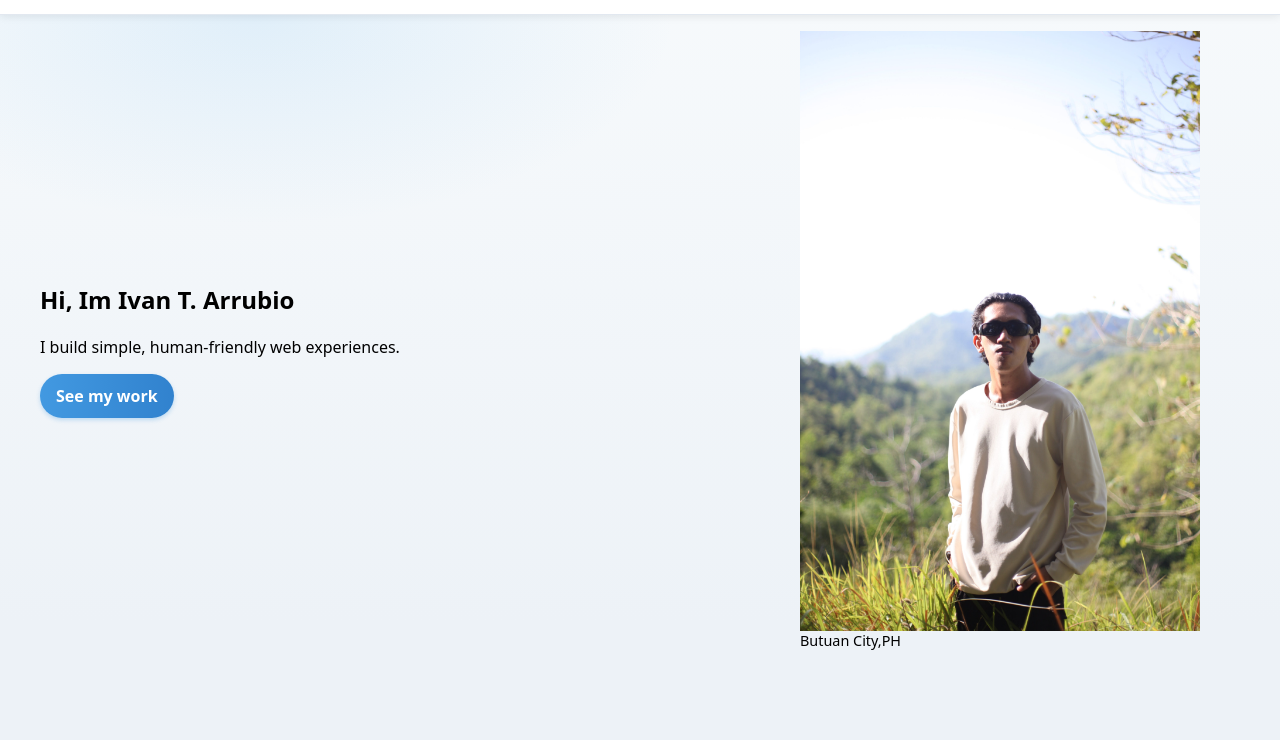
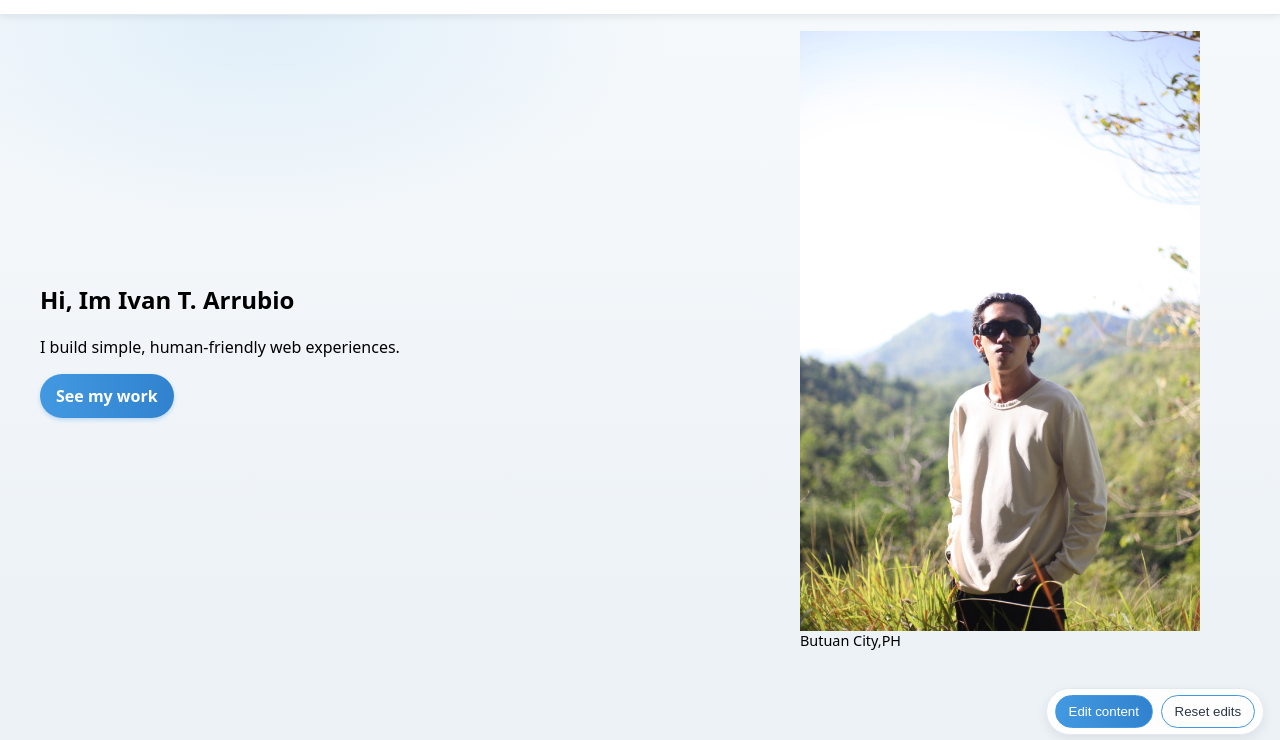
Before and after one commit to alashroud/ITE18-Website-Portforlio-Activity, a plain HTML site: page index.html in a window 1280 px wide. Shown: the part 49-789 px from the top of the page. Drawn offline with Linux system fonts and the light colour scheme; a script that the page names is missing.

Commit message:
styles.css

```diff
--- a/styles.css
+++ b/styles.css
@@ -13,6 +13,33 @@
   text-align: justify;
 }
 
+/* Editor toolbar */
+#editor-toolbar {
+  position: fixed;
+  right: 16px;
+  bottom: 16px;
+  display: flex;
+  gap: 8px;
+  background: rgba(255,255,255,0.9);
+  border: 1px solid #e2e8f0;
+  box-shadow: 0 4px 12px rgba(0,0,0,0.08);
+  border-radius: 999px;
+  padding: 6px 8px;
+  z-index: 1100;
+}
+#editor-toolbar button {
+  border: 1px solid #4299e1;
+  background: linear-gradient(90deg, #4299e1, #3182ce);
+  color: #fff;
+  border-radius: 999px;
+  padding: .5rem .8rem;
+  cursor: pointer;
+}
+#editor-toolbar #reset-button {
+  background: transparent;
+  color: #2d3748;
+}
+
 /* Skip link for keyboard users */
 .skip-link {
   position: absolute; left: -999px; top: -999px; background: #f8f9fa; color: #2d3748; padding: .5rem 1rem;
@@ -26,6 +53,12 @@ body {
 img { max-width: 100%; display: block; border-radius: var(--radius); }
 a { color: var(--brand); text-decoration: none; }
 a:hover { text-decoration: underline; }
+
+/* Underline About section email and GitHub links */
+#about a[href^="mailto:"],
+#about a[href*="github.com"] {
+  text-decoration: underline;
+}
 
 /* Header & Nav */
 .site-header {
@@ -197,5 +230,4 @@ a:hover { text-decoration: underline; }
 }
 @media (max-width: 560px) {
   .cards { grid-template-columns: 1fr; }
-
 }
```
